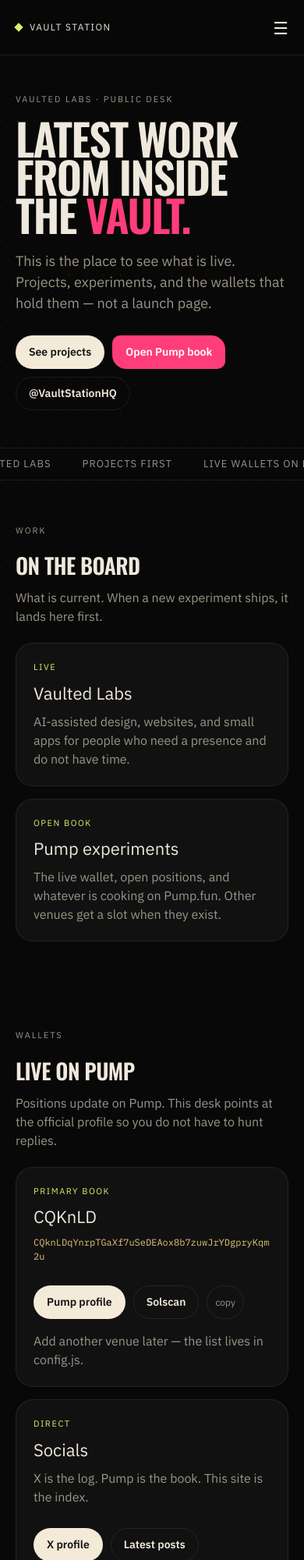
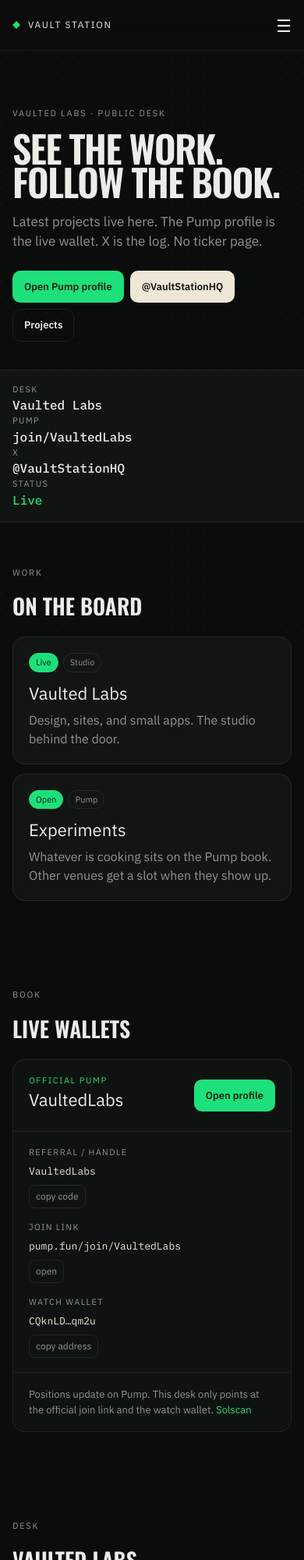
Before and after one commit to VaultedLabs/VaultedLabs.github.io, a plain HTML site: page index.html in a window 390 px wide. Shown: the top 2000 px of the page at 78% size. Drawn offline with nearby package versions, Linux system fonts and the light colour scheme.

Commit message:
Add Apex-style homepage using VaultedLabs Pump join link

```diff
--- a/index.html
+++ b/index.html
@@ -4,8 +4,8 @@
   <meta charset="UTF-8" />
   <meta name="viewport" content="width=device-width, initial-scale=1" />
   <title>Vault Station HQ — Vaulted Labs</title>
-  <meta name="description" content="Vault Station HQ is the public desk of Vaulted Labs. Latest projects, live Pump wallets, and the X feed." />
-  <meta name="theme-color" content="#080808" />
+  <meta name="description" content="Vault Station HQ is the public desk of Vaulted Labs. Latest projects, live Pump book, and X." />
+  <meta name="theme-color" content="#0b0d0c" />
   <link rel="preconnect" href="https://fonts.googleapis.com" />
   <link rel="preconnect" href="https://fonts.gstatic.com" crossorigin />
   <link href="https://fonts.googleapis.com/css2?family=IBM+Plex+Mono:wght@400;500&family=IBM+Plex+Sans:wght@400;500;600&family=Oswald:wght@500;600&display=swap" rel="stylesheet" />
@@ -14,81 +14,89 @@
 <body>
   <nav>
     <div class="wrap nav-inner">
-      <a class="brand" href="#top"><b></b> Vault Station</a>
+      <a class="brand" href="#top"><span class="mark"></span> Vault Station</a>
       <button class="hamburger" id="menuBtn" aria-label="Menu">☰</button>
       <div class="pills" id="navLinks">
         <a href="#work">Work</a>
-        <a href="#wallets">Wallets</a>
+        <a href="#book">Book</a>
         <a href="#desk">Desk</a>
       </div>
       <div class="nav-cta">
         <a class="btn ghost" href="https://x.com/VaultStationHQ" target="_blank" rel="noopener">X</a>
-        <a class="btn cream" href="https://pump.fun/profile/CQknLDqYnrpTGaXf7uSeDEAox8b7zuwJrYDgpryKqm2u" target="_blank" rel="noopener">Pump profile</a>
+        <a class="btn green" href="https://pump.fun/join/VaultedLabs" target="_blank" rel="noopener">Pump · VaultedLabs</a>
       </div>
     </div>
   </nav>
   <header class="hero" id="top">
     <div class="wrap">
       <div class="kicker">Vaulted Labs · public desk</div>
-      <h1>Latest work<br>from inside<br>the <em>vault.</em></h1>
-      <p class="lede">This is the place to see what is live. Projects, experiments, and the wallets that hold them — not a launch page.</p>
+      <h1>See the work.<br>Follow the book.</h1>
+      <p class="lede">Latest projects live here. The Pump profile is the live wallet. X is the log. No ticker page.</p>
       <div class="hero-row">
-        <a class="btn cream" href="#work">See projects</a>
-        <a class="btn hot" href="https://pump.fun/profile/CQknLDqYnrpTGaXf7uSeDEAox8b7zuwJrYDgpryKqm2u" target="_blank" rel="noopener">Open Pump book</a>
-        <a class="btn ghost" href="https://x.com/VaultStationHQ" target="_blank" rel="noopener">@VaultStationHQ</a>
+        <a class="btn green" href="https://pump.fun/join/VaultedLabs" target="_blank" rel="noopener">Open Pump profile</a>
+        <a class="btn cream" href="https://x.com/VaultStationHQ" target="_blank" rel="noopener">@VaultStationHQ</a>
+        <a class="btn ghost" href="#work">Projects</a>
       </div>
     </div>
   </header>
-  <div class="tape">
-    <div class="tape-track">
-      <span>Vaulted Labs</span><span>Projects first</span><span>Live wallets on Pump</span><span>Built inside the Vault</span><span>No ticker desk</span>
-      <span>Vaulted Labs</span><span>Projects first</span><span>Live wallets on Pump</span><span>Built inside the Vault</span><span>No ticker desk</span>
+  <div class="metrics">
+    <div class="wrap metrics-row">
+      <div><span>Desk</span><b>Vaulted Labs</b></div>
+      <div><span>Pump</span><b>join/VaultedLabs</b></div>
+      <div><span>X</span><b>@VaultStationHQ</b></div>
+      <div><span>Status</span><b class="up">Live</b></div>
     </div>
   </div>
   <section id="work">
     <div class="wrap">
       <div class="kicker">Work</div>
       <h2>On the board</h2>
-      <p class="muted" style="margin-bottom:22px;max-width:540px">What is current. When a new experiment ships, it lands here first.</p>
       <div class="grid g2">
         <a class="panel" href="#desk">
-          <div class="status">Live</div>
+          <div class="chips"><span class="chip live">Live</span><span class="chip">Studio</span></div>
           <div class="card-title">Vaulted Labs</div>
-          <p class="muted">AI-assisted design, websites, and small apps for people who need a presence and do not have time.</p>
+          <p class="muted">Design, sites, and small apps. The studio behind the door.</p>
         </a>
-        <a class="panel" href="https://pump.fun/profile/CQknLDqYnrpTGaXf7uSeDEAox8b7zuwJrYDgpryKqm2u" target="_blank" rel="noopener">
-          <div class="status">Open book</div>
-          <div class="card-title">Pump experiments</div>
-          <p class="muted">The live wallet, open positions, and whatever is cooking on Pump.fun. Other venues get a slot when they exist.</p>
+        <a class="panel" href="https://pump.fun/join/VaultedLabs" target="_blank" rel="noopener">
+          <div class="chips"><span class="chip live">Open</span><span class="chip">Pump</span></div>
+          <div class="card-title">Experiments</div>
+          <p class="muted">Whatever is cooking sits on the Pump book. Other venues get a slot when they show up.</p>
         </a>
       </div>
     </div>
   </section>
-  <section id="wallets">
+  <section id="book">
     <div class="wrap">
-      <div class="kicker">Wallets</div>
-      <h2>Live on Pump</h2>
-      <p class="muted" style="margin-bottom:22px;max-width:560px">Positions update on Pump. This desk points at the official profile so you do not have to hunt replies.</p>
-      <div class="grid g2">
-        <div class="panel">
-          <div class="status">Primary book</div>
-          <div class="card-title">CQKnLD</div>
-          <p class="mono">CQknLDqYnrpTGaXf7uSeDEAox8b7zuwJrYDgpryKqm2u</p>
-          <div class="hero-row">
-            <a class="btn cream" href="https://pump.fun/profile/CQknLDqYnrpTGaXf7uSeDEAox8b7zuwJrYDgpryKqm2u" target="_blank" rel="noopener">Pump profile</a>
-            <a class="btn ghost" href="https://solscan.io/account/CQknLDqYnrpTGaXf7uSeDEAox8b7zuwJrYDgpryKqm2u" target="_blank" rel="noopener">Solscan</a>
-            <button class="copy" data-copy="CQknLDqYnrpTGaXf7uSeDEAox8b7zuwJrYDgpryKqm2u" type="button">copy</button>
+      <div class="kicker">Book</div>
+      <h2>Live wallets</h2>
+      <div class="terminal">
+        <div class="term-head">
+          <div>
+            <div class="status">Official Pump</div>
+            <div class="card-title">VaultedLabs</div>
           </div>
-          <p class="muted" style="margin-top:16px">Add another venue later — the list lives in config.js.</p>
+          <a class="btn green" href="https://pump.fun/join/VaultedLabs" target="_blank" rel="noopener">Open profile</a>
         </div>
-        <div class="panel">
-          <div class="status">Direct</div>
-          <div class="card-title">Socials</div>
-          <p class="muted">X is the log. Pump is the book. This site is the index.</p>
-          <div class="hero-row">
-            <a class="btn cream" href="https://x.com/VaultStationHQ" target="_blank" rel="noopener">X profile</a>
-            <a class="btn ghost" href="https://x.com/VaultStationHQ" target="_blank" rel="noopener">Latest posts</a>
+        <div class="term-grid">
+          <div>
+            <div class="label">Referral / handle</div>
+            <div class="mono">VaultedLabs</div>
+            <button class="copy" data-copy="VaultedLabs" type="button">copy code</button>
           </div>
+          <div>
+            <div class="label">Join link</div>
+            <div class="mono">pump.fun/join/VaultedLabs</div>
+            <a class="copy" href="https://pump.fun/join/VaultedLabs" target="_blank" rel="noopener">open</a>
+          </div>
+          <div>
+            <div class="label">Watch wallet</div>
+            <div class="mono">CQknLD…qm2u</div>
+            <button class="copy" data-copy="CQknLDqYnrpTGaXf7uSeDEAox8b7zuwJrYDgpryKqm2u" type="button">copy address</button>
+          </div>
+        </div>
+        <div class="term-foot">
+          Positions update on Pump. This desk only points at the official join link and the watch wallet.
+          <a href="https://solscan.io/account/CQknLDqYnrpTGaXf7uSeDEAox8b7zuwJrYDgpryKqm2u" target="_blank" rel="noopener">Solscan</a>
         </div>
       </div>
     </div>
@@ -98,15 +106,15 @@
       <div class="kicker">Desk</div>
       <h2>Vaulted Labs</h2>
       <div class="grid g3">
-        <div class="panel"><div class="card-title">Design</div><p class="muted">Marks, mascots, campaign art, systems that feel finished.</p></div>
-        <div class="panel"><div class="card-title">Sites</div><p class="muted">Landing pages and desks that load, read clean, and stay up.</p></div>
-        <div class="panel"><div class="card-title">Apps</div><p class="muted">Small tools. Launch pages. Whatever the next experiment needs.</p></div>
+        <div class="panel"><div class="card-title">Design</div><p class="muted">Marks, mascots, campaign art.</p></div>
+        <div class="panel"><div class="card-title">Sites</div><p class="muted">Desks that load and stay up.</p></div>
+        <div class="panel"><div class="card-title">Apps</div><p class="muted">Small tools for the next experiment.</p></div>
       </div>
     </div>
   </section>
   <footer>
     <div class="wrap row">
-      <div>© <span id="year">2026</span> Vaulted Labs · Vault Station HQ</div>
+      <div>© <span id="year">2026</span> Vaulted Labs</div>
       <div>Not financial advice · <a href="https://github.com/VaultedLabs/VaultedLabs.github.io">source</a></div>
     </div>
   </footer>
--- a/styles.css
+++ b/styles.css
@@ -1,13 +1,13 @@
 :root {
-  --bg: #080808;
-  --panel: #111111;
+  --bg: #0b0d0c;
+  --panel: #121513;
   --line: rgba(255,255,255,.08);
-  --ink: #efe8dc;
-  --muted: #9b9488;
-  --cream: #f4ead8;
-  --lime: #d4f26a;
+  --ink: #e9eee8;
+  --muted: #8d968c;
+  --cream: #efe7d6;
+  --green: #1ee07a;
+  --green-2: #14b862;
   --hot: #ff3d7a;
-  --gold: #e3c37a;
 }
 * { box-sizing: border-box; margin: 0; padding: 0; }
 html { scroll-behavior: smooth; }
@@ -19,88 +19,90 @@
 }
 body::before {
   content: "";
-  position: fixed; inset: 0; pointer-events: none; z-index: 0;
-  background-image: radial-gradient(circle at 1px 1px, rgba(255,255,255,.035) 1px, transparent 0);
-  background-size: 22px 22px;
+  position: fixed; inset: 0; pointer-events: none;
+  background-image: radial-gradient(circle at 1px 1px, rgba(30,224,122,.05) 1px, transparent 0);
+  background-size: 20px 20px;
 }
 a { color: inherit; text-decoration: none; }
 button { font: inherit; cursor: pointer; }
-.wrap { width: min(1120px, calc(100% - 40px)); margin: 0 auto; position: relative; z-index: 1; }
+.wrap { width: min(1160px, calc(100% - 32px)); margin: 0 auto; position: relative; z-index: 1; }
 nav {
   position: sticky; top: 0; z-index: 20;
-  backdrop-filter: blur(16px);
-  background: rgba(8,8,8,.78);
+  backdrop-filter: blur(18px);
+  background: rgba(11,13,12,.82);
   border-bottom: 1px solid var(--line);
 }
-.nav-inner { display: flex; align-items: center; justify-content: space-between; min-height: 70px; gap: 16px; }
-.brand { display: flex; align-items: center; gap: 10px; letter-spacing: .12em; font-size: 12px; text-transform: uppercase; }
-.brand b { width: 8px; height: 8px; background: var(--lime); display: inline-block; transform: rotate(45deg); }
-.pills { display: flex; gap: 4px; background: #161616; border: 1px solid var(--line); border-radius: 999px; padding: 4px; }
+.nav-inner { display: flex; align-items: center; justify-content: space-between; min-height: 64px; gap: 12px; }
+.brand { display: flex; align-items: center; gap: 10px; letter-spacing: .14em; font-size: 12px; text-transform: uppercase; }
+.mark { width: 10px; height: 10px; background: var(--green); clip-path: polygon(50% 0,100% 50%,50% 100%,0 50%); }
+.pills { display: flex; gap: 4px; background: #161a17; border: 1px solid var(--line); border-radius: 999px; padding: 3px; }
 .pills a { color: var(--muted); font-size: 13px; padding: 7px 12px; border-radius: 999px; }
-.pills a:hover, .pills a.on { color: var(--ink); background: #222; }
+.pills a:hover { color: var(--ink); background: #222826; }
 .nav-cta { display: flex; gap: 8px; }
 .btn {
   display: inline-flex; align-items: center; justify-content: center;
-  border-radius: 999px; padding: 10px 16px; font-weight: 600; font-size: 14px;
+  border-radius: 10px; padding: 10px 14px; font-weight: 600; font-size: 13px;
   border: 1px solid transparent;
 }
+.btn.green { background: var(--green); color: #062113; }
 .btn.cream { background: var(--cream); color: #111; }
 .btn.ghost { background: transparent; border-color: var(--line); color: var(--ink); }
-.btn.hot { background: var(--hot); color: #fff; border-radius: 10px 18px 10px 18px; }
 .hamburger { display: none; background: none; border: 0; color: var(--ink); font-size: 22px; }
-.hero { padding: 88px 0 48px; }
-.kicker { color: var(--muted); letter-spacing: .18em; text-transform: uppercase; font-size: 11px; margin-bottom: 16px; }
+.hero { padding: 72px 0 36px; }
+.kicker { color: var(--muted); letter-spacing: .16em; text-transform: uppercase; font-size: 11px; margin-bottom: 14px; }
 h1 {
   font-family: "Oswald", sans-serif;
-  font-weight: 600;
-  font-size: clamp(56px, 11vw, 128px);
-  line-height: .88;
-  letter-spacing: -.03em;
-  text-transform: uppercase;
+  font-size: clamp(48px, 9vw, 104px);
+  line-height: .9; letter-spacing: -.03em; text-transform: uppercase;
 }
-h1 em { font-style: normal; color: var(--hot); }
-.lede { max-width: 560px; color: var(--muted); font-size: 18px; margin-top: 22px; }
-.hero-row { display: flex; flex-wrap: wrap; gap: 10px; margin-top: 28px; }
+.lede { max-width: 560px; color: var(--muted); font-size: 17px; margin-top: 18px; }
+.hero-row { display: flex; flex-wrap: wrap; gap: 8px; margin-top: 24px; }
+.metrics { border-top: 1px solid var(--line); border-bottom: 1px solid var(--line); background: #101412; }
+.metrics-row { display: grid; grid-template-columns: repeat(4,1fr); padding: 16px 0; }
+.metrics-row span { display: block; color: var(--muted); font-size: 11px; letter-spacing: .12em; text-transform: uppercase; }
+.metrics-row b { font-family: "IBM Plex Mono", monospace; font-weight: 500; }
+.up { color: var(--green); }
+section { padding: 56px 0; }
+h2 { font-family: "Oswald", sans-serif; text-transform: uppercase; font-size: clamp(28px, 4vw, 42px); margin-bottom: 18px; }
+.grid { display: grid; gap: 12px; }
+.g2 { grid-template-columns: 1fr 1fr; }
+.g3 { grid-template-columns: repeat(3,1fr); }
 .panel {
   background: var(--panel);
   border: 1px solid var(--line);
-  border-radius: 22px;
-  padding: 22px;
+  border-radius: 16px;
+  padding: 20px;
 }
-.grid { display: grid; gap: 16px; }
-.g2 { grid-template-columns: 1.2fr .8fr; }
-.g3 { grid-template-columns: repeat(3, 1fr); }
-section { padding: 56px 0; }
-h2 { font-family: "Oswald", sans-serif; text-transform: uppercase; font-size: clamp(28px, 4vw, 44px); letter-spacing: -.02em; margin-bottom: 8px; }
-.status { font-size: 11px; letter-spacing: .14em; text-transform: uppercase; color: var(--lime); margin-bottom: 8px; }
-.card-title { font-size: 22px; margin-bottom: 8px; }
+.panel:hover { border-color: rgba(30,224,122,.28); }
+.chips { display: flex; gap: 6px; margin-bottom: 10px; }
+.chip { font-size: 11px; border: 1px solid var(--line); border-radius: 999px; padding: 3px 8px; color: var(--muted); }
+.chip.live { color: #062113; background: var(--green); border-color: var(--green); }
+.card-title { font-size: 22px; margin-bottom: 6px; }
 .muted { color: var(--muted); }
-.mono { font-family: "IBM Plex Mono", ui-monospace, monospace; font-size: 12px; word-break: break-all; color: var(--gold); }
-.row { display: flex; justify-content: space-between; gap: 12px; flex-wrap: wrap; align-items: center; }
+.mono { font-family: "IBM Plex Mono", monospace; font-size: 13px; color: var(--cream); word-break: break-all; }
+.terminal {
+  background: #0e1210;
+  border: 1px solid var(--line);
+  border-radius: 16px;
+  overflow: hidden;
+}
+.term-head, .term-grid, .term-foot { padding: 18px 20px; }
+.term-head { display: flex; justify-content: space-between; gap: 12px; align-items: center; border-bottom: 1px solid var(--line); }
+.status { color: var(--green); font-size: 11px; letter-spacing: .14em; text-transform: uppercase; }
+.term-grid { display: grid; grid-template-columns: repeat(3,1fr); gap: 16px; }
+.label { font-size: 11px; color: var(--muted); letter-spacing: .12em; text-transform: uppercase; margin-bottom: 6px; }
 .copy {
+  margin-top: 8px; display: inline-flex;
   background: transparent; border: 1px solid var(--line); color: var(--muted);
-  border-radius: 999px; padding: 6px 10px; font-size: 12px;
+  border-radius: 8px; padding: 5px 8px; font-size: 12px;
 }
-.tape {
-  border-top: 1px solid var(--line);
-  border-bottom: 1px solid var(--line);
-  overflow: hidden;
-  padding: 10px 0;
-}
-.tape-track {
-  display: flex; gap: 40px; white-space: nowrap;
-  animation: slide 28s linear infinite;
-  color: var(--muted); font-size: 13px; letter-spacing: .08em; text-transform: uppercase;
-}
-@keyframes slide { from { transform: translateX(0); } to { transform: translateX(-50%); } }
-footer { border-top: 1px solid var(--line); padding: 28px 0 48px; color: var(--muted); font-size: 13px; }
+.term-foot { border-top: 1px solid var(--line); color: var(--muted); font-size: 13px; }
+.term-foot a { color: var(--green); }
+footer { border-top: 1px solid var(--line); padding: 24px 0 40px; color: var(--muted); font-size: 13px; }
+.row { display: flex; justify-content: space-between; gap: 12px; flex-wrap: wrap; }
 @media (max-width: 860px) {
   .pills, .nav-cta { display: none; }
-  .pills.open, .nav-cta.open {
-    display: flex; flex-direction: column; position: absolute; top: 70px; left: 0; right: 0;
-    background: #0d0d0d; padding: 16px; border-bottom: 1px solid var(--line);
-  }
+  .pills.open { display: flex; flex-direction: column; position: absolute; top: 64px; left: 0; right: 0; background: #0e1210; padding: 14px; }
   .hamburger { display: block; }
-  .g2, .g3 { grid-template-columns: 1fr; }
-  .hero { padding-top: 48px; }
+  .g2, .g3, .term-grid, .metrics-row { grid-template-columns: 1fr; }
 }
```
